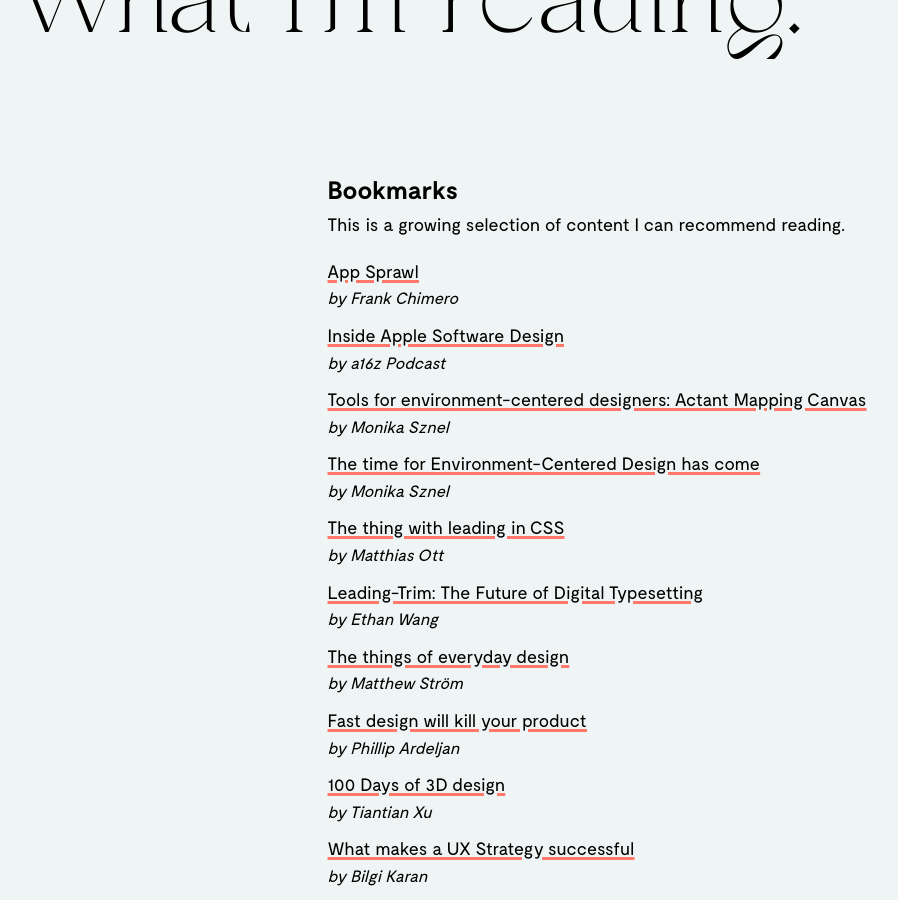
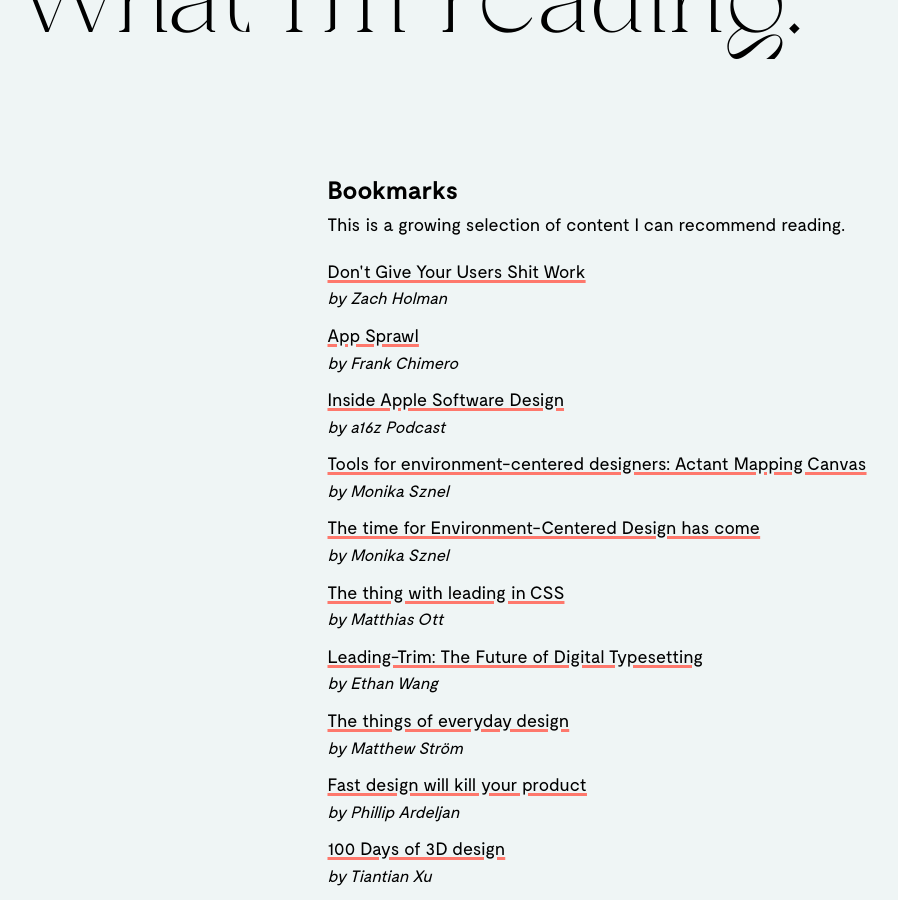
Before and after one commit to jacoblindstrm/jacoblindstrm.github.io, a Jekyll site: the page built from _posts/2020-04-01-what-im-reading.html, in a window 1280 px wide and 900 px high, scrolled down 337 px. Shown: the whole window, without its empty margins (157-1055 px from the left). Built offline with Jekyll 4.4.1, drawn with Linux system fonts in a browser that asks for light colours; comment, search, counter and statistics services are not loaded.

Commit message:
Update articles.yml

```diff
--- a/_data/articles.yml
+++ b/_data/articles.yml
@@ -1,3 +1,6 @@
+- title: Don't Give Your Users Shit Work
+  url: https://zachholman.com/posts/shit-work/
+  author: Zach Holman
 - title: App Sprawl
   url: https://frankchimero.com/blog/2020/app-sprawl/
   author: Frank Chimero
```
